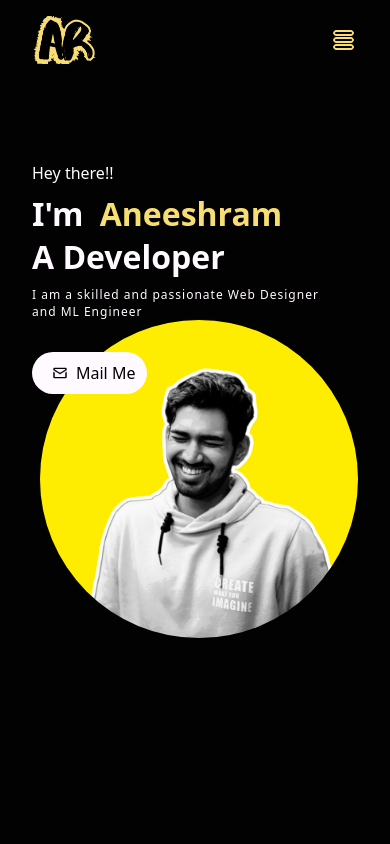
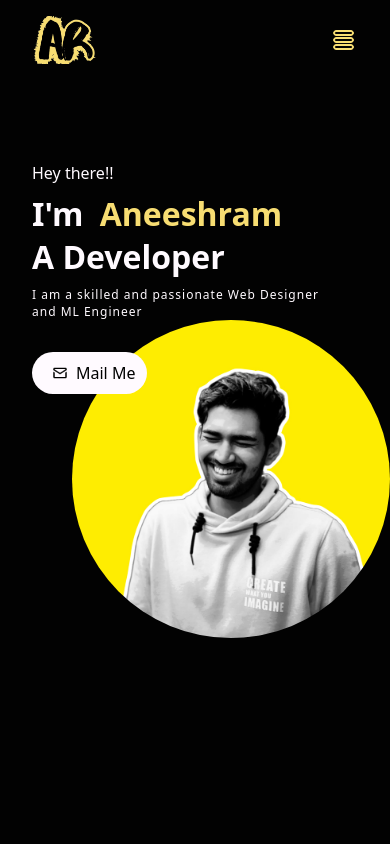
Before and after one commit to aneeshram-01/React-Portfolio-website, a React (Create React App) app: page / in a window 390 px wide. Shown: the top 844 px of the page. Built offline with nearby package versions, Linux system fonts and the light colour scheme; a web font is replaced by a local one.

Commit message:
Update Intro.css

```diff
--- a/src/components/Intro/Intro.css
+++ b/src/components/Intro/Intro.css
@@ -136,8 +136,9 @@
         margin-right: 2rem;
     }
     }
-    @media screen and (max-width: 369px) {
+    @media screen and (max-width: 465px) {
         .bg {
             margin-right: 0%;
+            padding-right: 0px;
         }
         }
```
